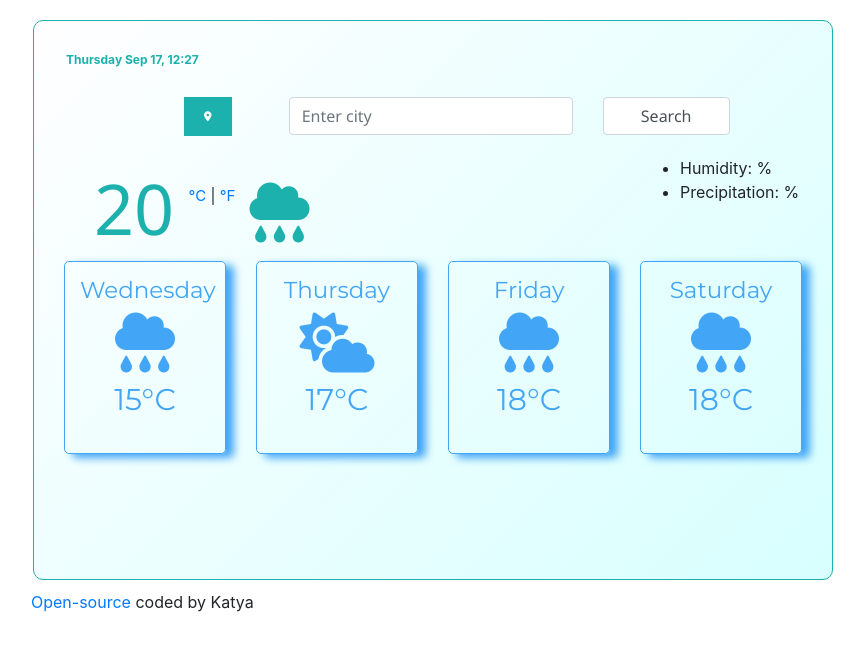
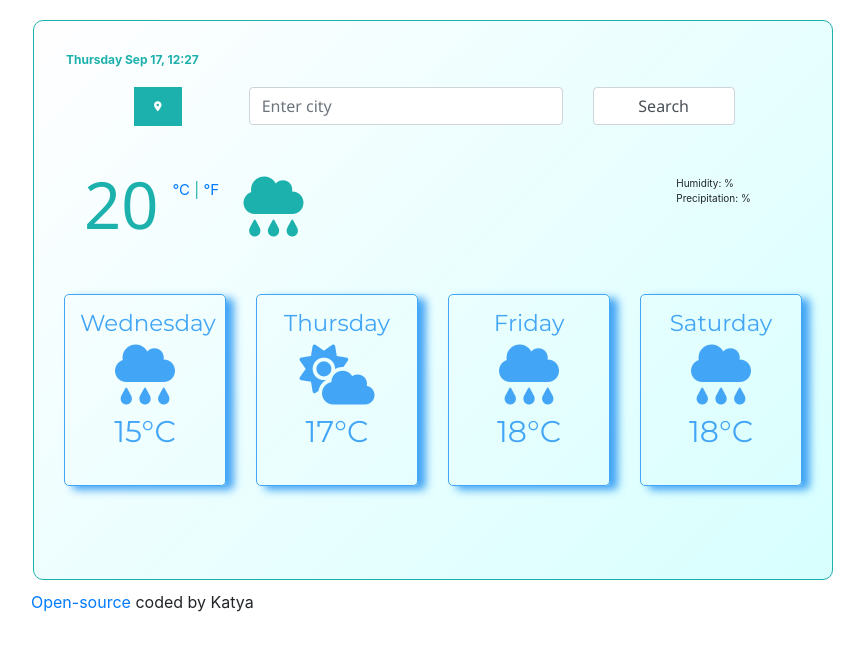
Before and after one commit to kat-s92/shecodes-my-app, a plain HTML site: page index.html in a window 1280 px wide. Shown: the whole page, without its empty margins (54-918 px from the left). Drawn offline with nearby package versions, Linux system fonts and the light colour scheme; no server answers.

Commit message:
Updated CSS
Added ul style, delted h1, replaced with .weather-summary
Changed some other small bits

```diff
--- a/src/style.css
+++ b/src/style.css
@@ -35,27 +35,34 @@ button:hover {
 
 form {
 	font-size: 10px;
-	padding: 20px;
+	padding: 10px;
 	font-family: "Noto Sans", sans-serif;
-	margin-left: 100px;
+	margin-left: 60px;
 }
 
-h1 {
-	padding: 20px 20px 60px 20px;
-	text-align: center;
+.weather-summary {
+	text-align: left;
+	font-size: 50px;
+	padding: 20px 25px 40px 20px;
 }
 
-.current-city,
+.current-city {
+	font-size: 65px;
+
+	font-family: "Noto Sans", sans-serif;
+	color: #1cb1ac;
+}
+
 .current-temp {
-	font-size: 70px;
-	padding: 10px;
+	font-size: 65px;
+
 	font-family: "Noto Sans", sans-serif;
 	color: #1cb1ac;
 }
 
 .current-temp-icon {
 	font-size: 60px;
-	padding: 10px;
+	padding: 20px;
 	font-family: "Noto Sans", sans-serif;
 	color: #1cb1ac;
 }
@@ -63,6 +70,13 @@ h1 {
 	font-size: 15px;
 	position: relative;
 	top: -34px;
+	color: #1cb1ac;
+}
+
+ul {
+	font-size: 10px;
+	list-style: none;
+	padding: 20px 0px 15px 50px;
 }
 
 .days h3 {
```
